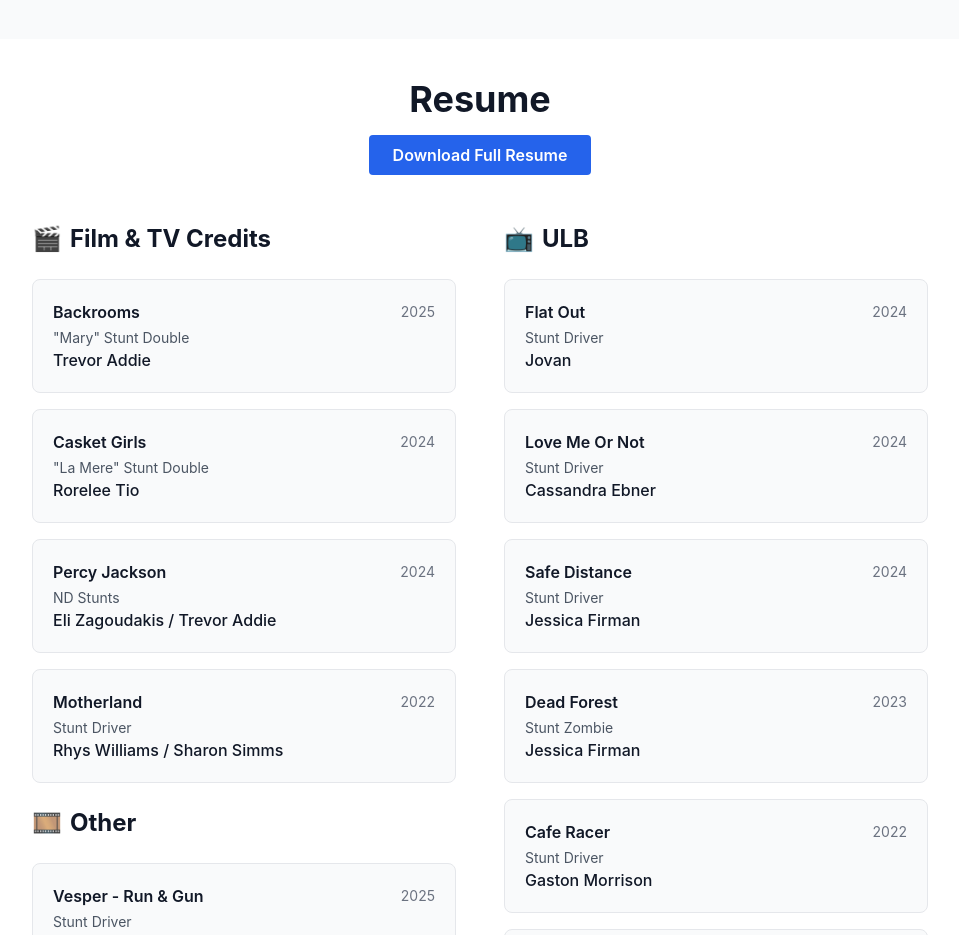
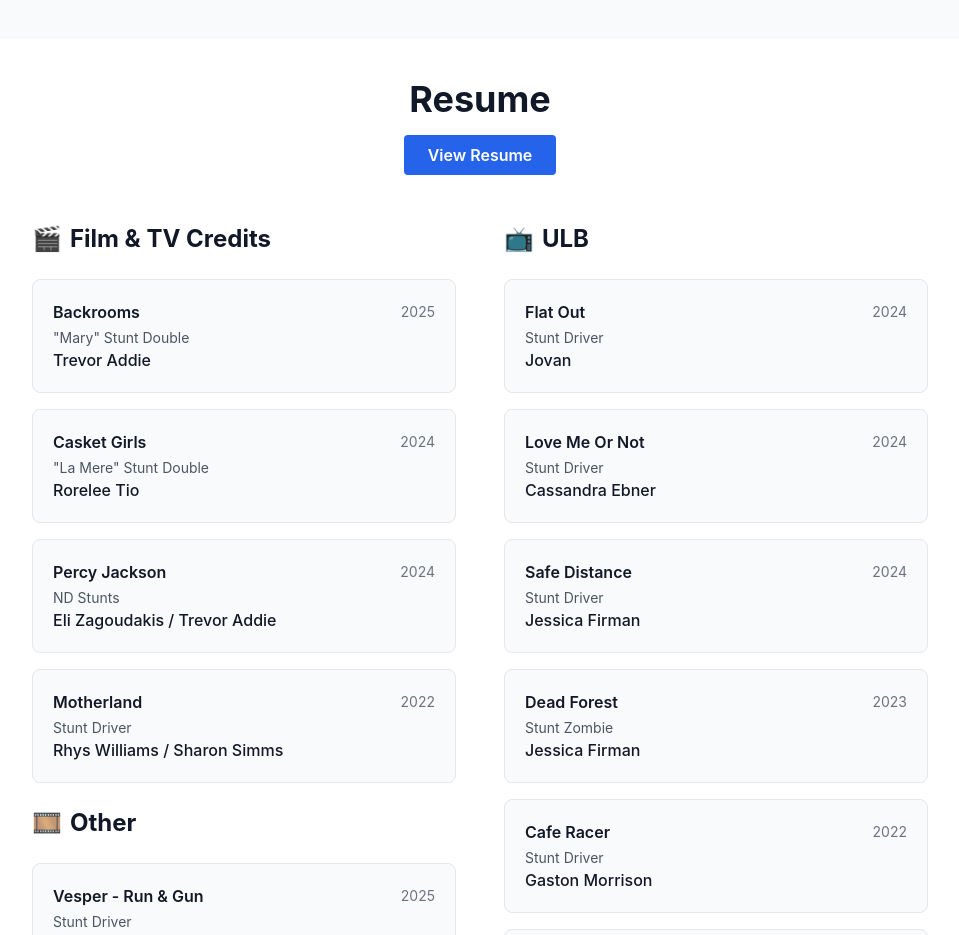
Before and after one commit to alysoncp/Stunts-2025, a React (Create React App) app: page / in a window 1280 px wide. Shown: the part 960-1895 px from the top of the page, without its empty margins (160-1119 px from the left). Built offline with nearby package versions, Linux system fonts and the light colour scheme.

Commit message:
pdf tab open

```diff
--- a/src/App.js
+++ b/src/App.js
@@ -354,10 +354,11 @@
             <div className="flex justify-center space-x-4 pt-2 mb-12">
               <a
                 href="/resume.pdf"
-                download="Alyson_Pickett_Resume.pdf"
+                target="_blank"
+                rel="noopener noreferrer"
                 className="bg-blue-600 hover:bg-blue-700 text-white font-semibold px-6 py-2 rounded transition-colors inline-block"
               >
-                Download Full Resume
+                View Resume
               </a>
             </div>
 
```
